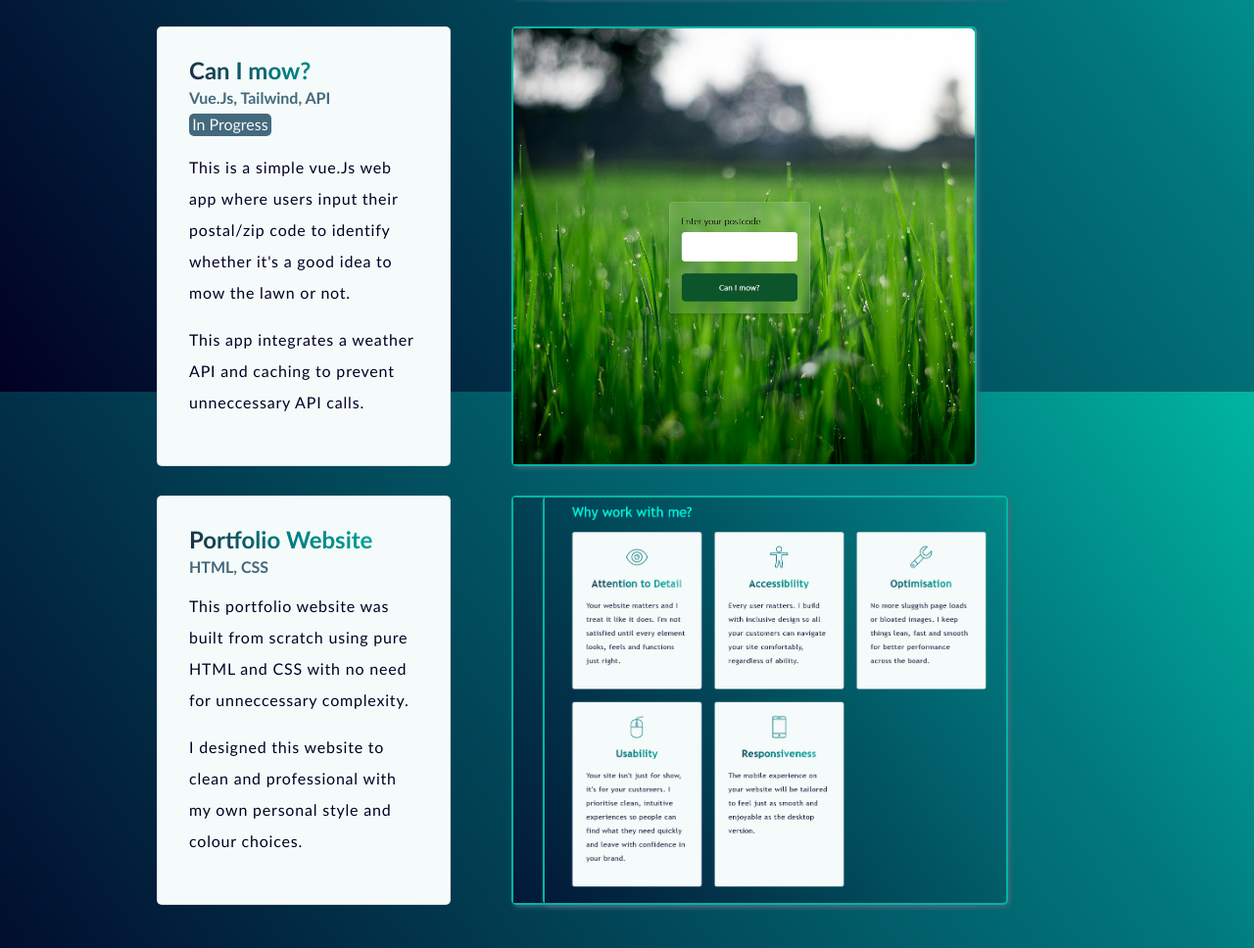
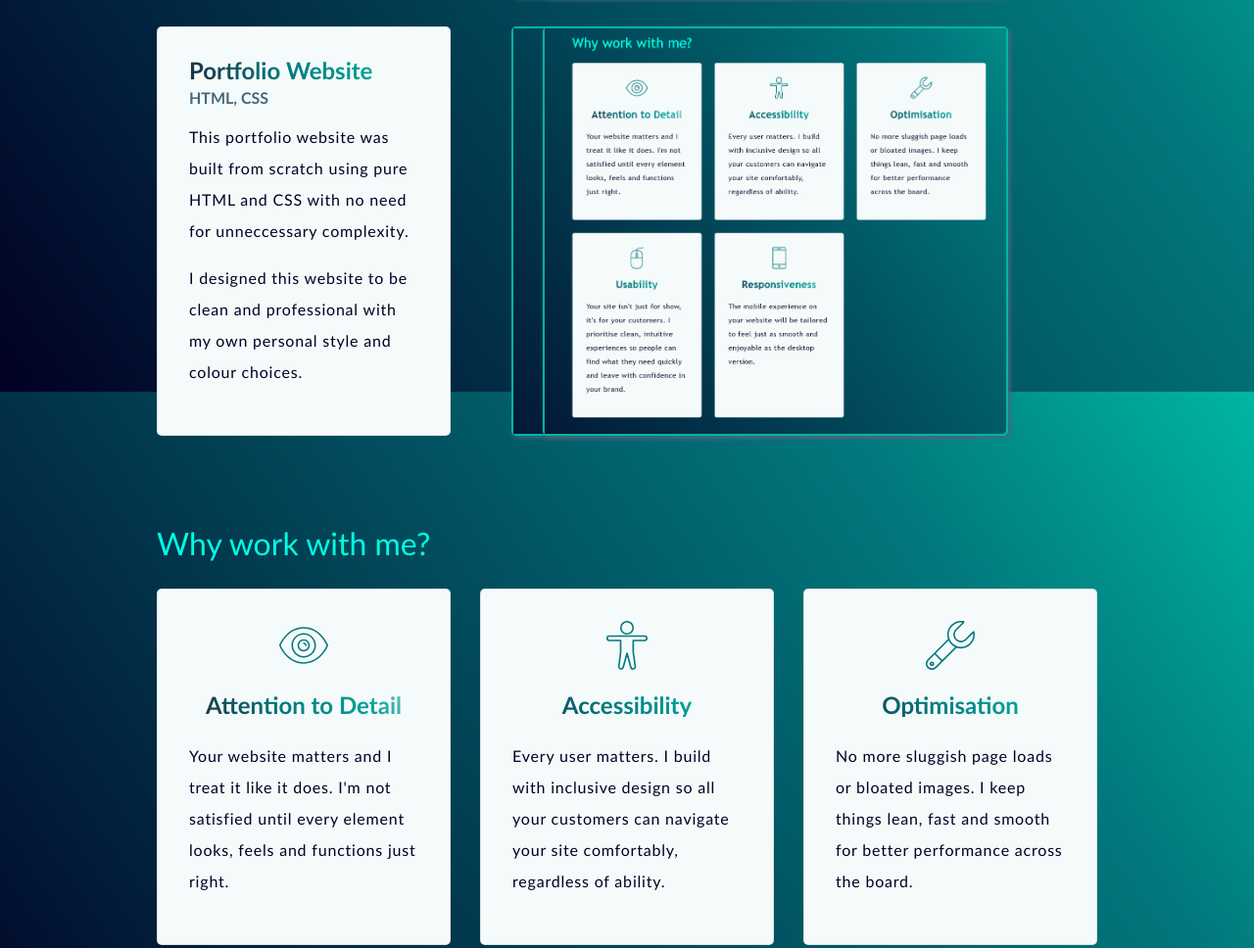
Before and after one commit to helirose/basic-landing-page, a plain HTML site: page index.html in a window 1280 px wide. Shown: the part 1200-2168 px from the top of the page at 98% size. Drawn offline with Linux system fonts and the light colour scheme.

Commit message:
removed poor portfolio item

```diff
--- a/index.html
+++ b/index.html
@@ -157,30 +157,6 @@
             </div>
             <div class="card wide">
                 <div class="card-content">
-                    <h3>Can I mow?</h3>
-                    <span>Vue.Js, Tailwind, API</span>
-                    <span class="status">In Progress</span>
-                    <p>
-                        This is a simple vue.Js web app where users input their
-                        postal/zip code to identify whether it's a good idea to
-                        mow the lawn or not.
-                    </p>
-                    <p>
-                        This app integrates a weather API and caching to prevent
-                        unneccessary API calls.
-                    </p>
-                </div>
-            </div>
-            <div class="carousel">
-                <a href="/assets/screenshots/can-i-mow.png" target="_blank">
-                    <img
-                        src="assets/screenshots/can-i-mow.png"
-                        alt="Screenshot of app UI for entering a postcode on a grassy scene background"
-                    />
-                </a>
-            </div>
-            <div class="card wide">
-                <div class="card-content">
                     <h3>Portfolio Website</h3>
                     <span>HTML, CSS</span>
                     <p>
@@ -188,8 +164,8 @@
                         HTML and CSS with no need for unneccessary complexity.
                     </p>
                     <p>
-                        I designed this website to clean and professional with
-                        my own personal style and colour choices.
+                        I designed this website to be clean and professional
+                        with my own personal style and colour choices.
                     </p>
                 </div>
             </div>
```
